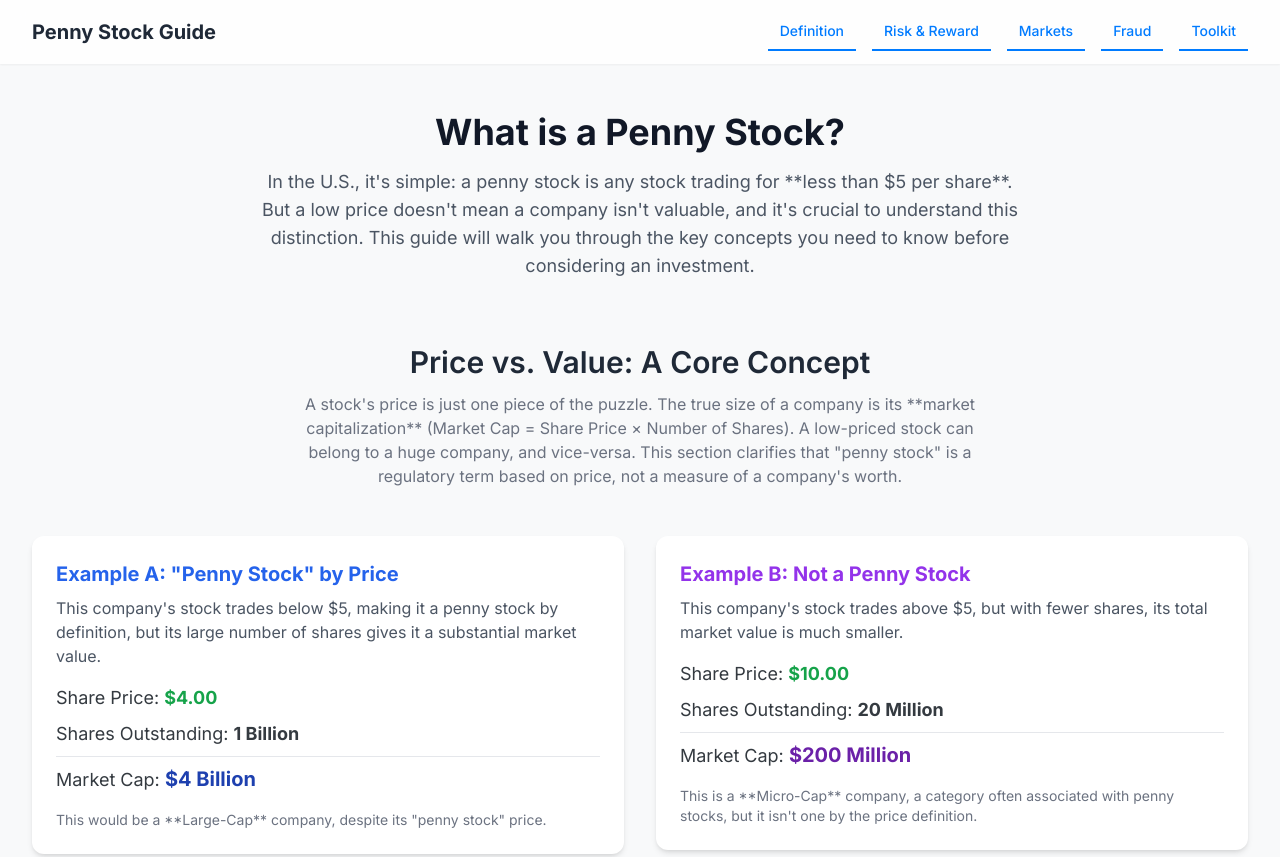
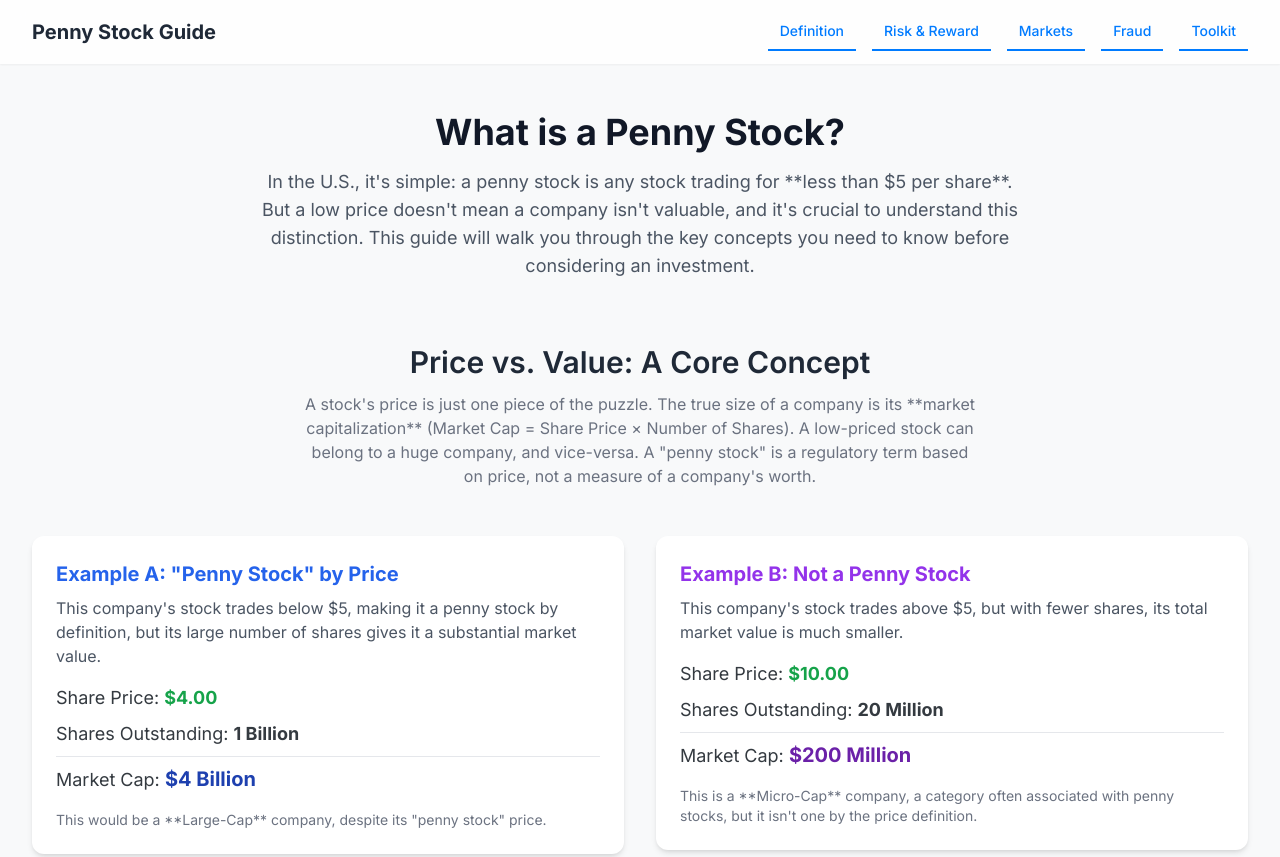
Before and after one commit to yyyprojects/PennyStock1, a plain HTML site: page index.html in a window 1280 px wide. Shown: the top 857 px of the page. Drawn offline with nearby package versions, Linux system fonts and the light colour scheme.

Commit message:
Update index.html

```diff
--- a/index.html
+++ b/index.html
@@ -104,7 +104,7 @@
             <section id="definition" class="scroll-mt-20">
                 <div class="text-center mb-12">
                     <h3 class="text-2xl md:text-3xl font-semibold text-gray-800">Price vs. Value: A Core Concept</h3>
-                    <p class="mt-3 max-w-2xl mx-auto text-md text-gray-500">A stock's price is just one piece of the puzzle. The true size of a company is its **market capitalization** (Market Cap = Share Price × Number of Shares). A low-priced stock can belong to a huge company, and vice-versa. This section clarifies that "penny stock" is a regulatory term based on price, not a measure of a company's worth.</p>
+                    <p class="mt-3 max-w-2xl mx-auto text-md text-gray-500">A stock's price is just one piece of the puzzle. The true size of a company is its **market capitalization** (Market Cap = Share Price × Number of Shares). A low-priced stock can belong to a huge company, and vice-versa. A "penny stock" is a regulatory term based on price, not a measure of a company's worth.</p>
                 </div>
                 <div class="grid md:grid-cols-2 gap-8 items-start">
                     <div class="section-card p-6">
```
